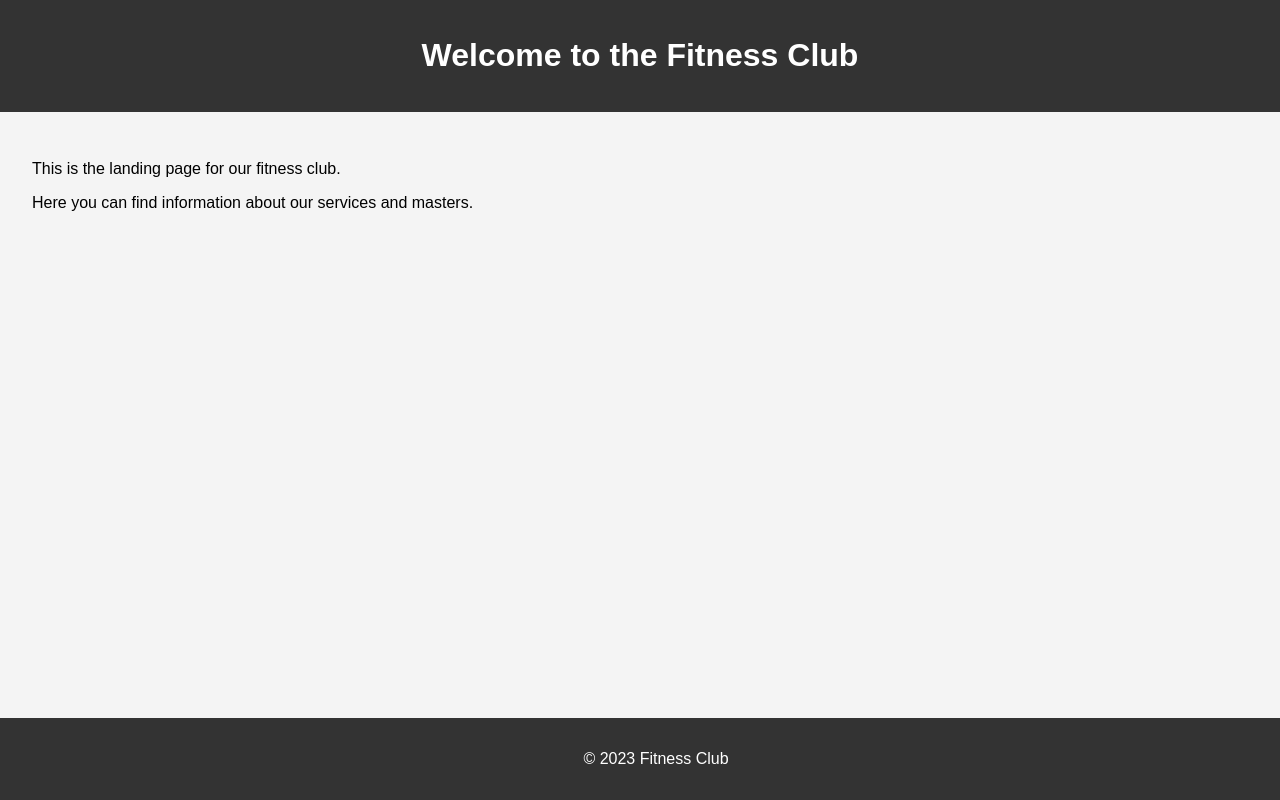
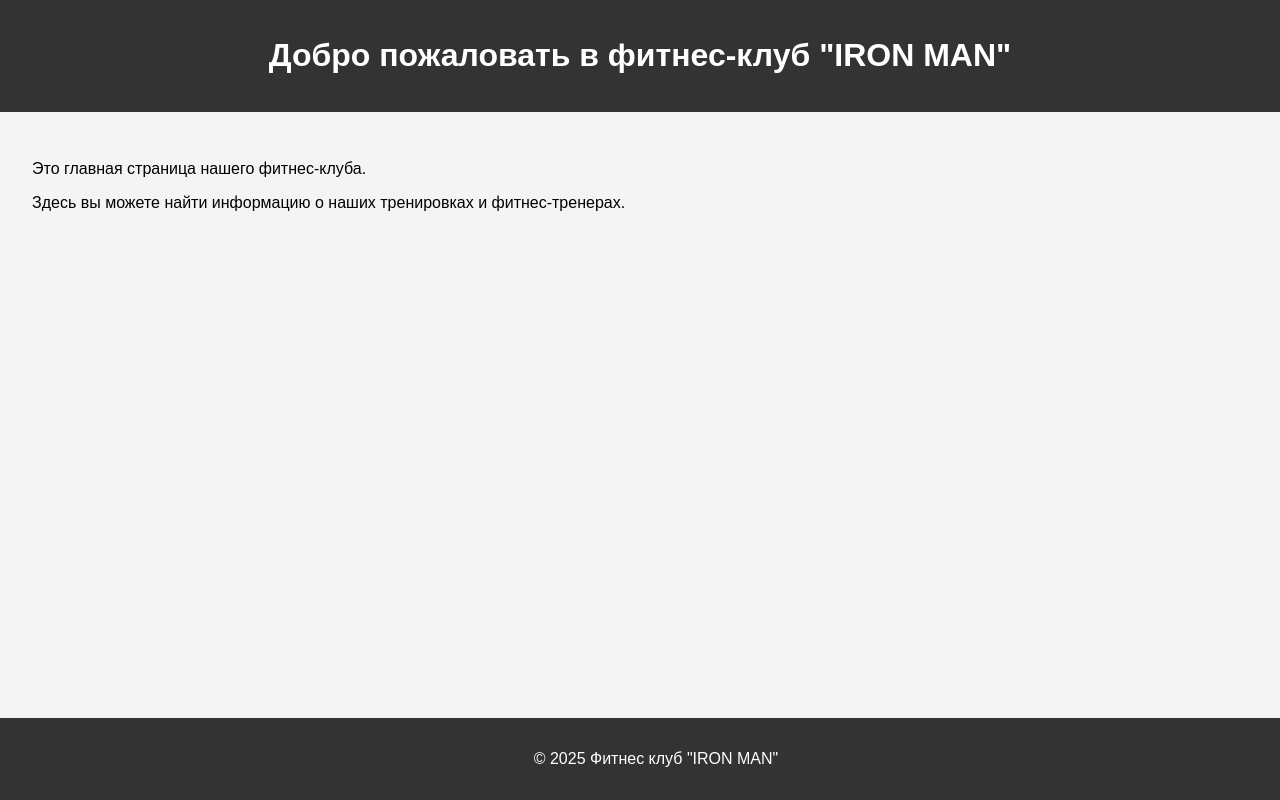
Before and after one commit to DashiD10/FITNESS_CLUB, a Django app: page / in a window 1280 px wide. Run offline with Django 5.2, Linux system fonts and the light colour scheme.

Commit message:
Небольшая информация для главной страницы

```diff
--- a/core/templates/core/landing.html
+++ b/core/templates/core/landing.html
@@ -8,14 +8,14 @@
 </head>
 <body>
     <header>
-        <h1>Welcome to the Fitness Club</h1>
+        <h1>Добро пожаловать в фитнес-клуб "IRON MAN"</h1>
     </header>
     <main>
-        <p>This is the landing page for our fitness club.</p>
-        <p>Here you can find information about our services and masters.</p>
+        <p>Это главная страница нашего фитнес-клуба.</p>
+        <p>Здесь вы можете найти информацию о наших тренировках и фитнес-тренерах.</p>
     </main>
     <footer>
-        <p>&copy; 2023 Fitness Club</p>
+        <p>&copy; 2025 Фитнес клуб "IRON MAN"</p>
     </footer>
     <script src="{% static 'main.js' %}"></script>
 </body>
```
